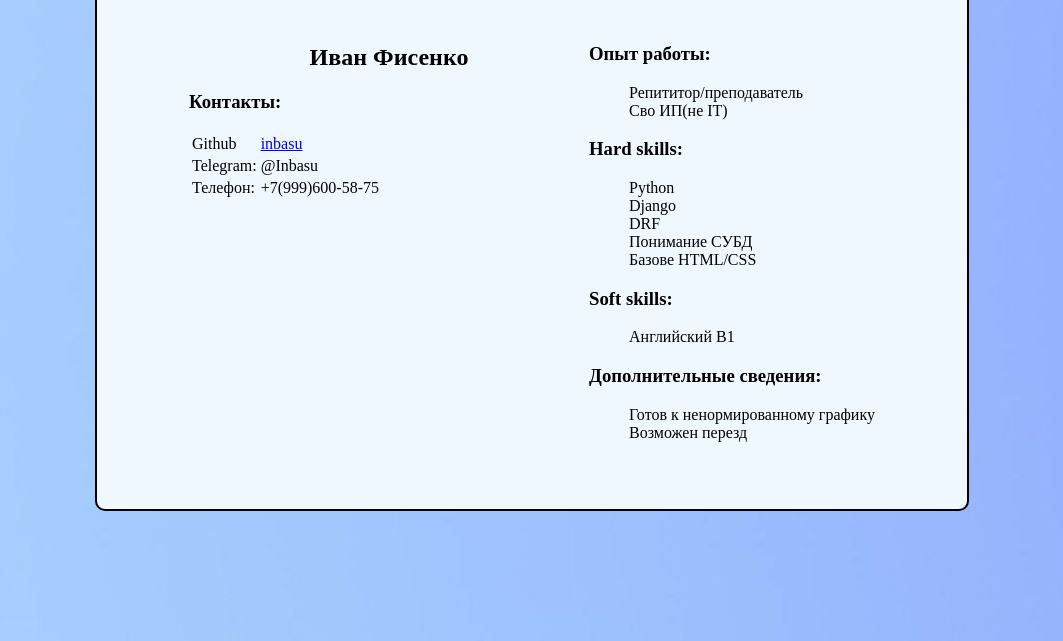
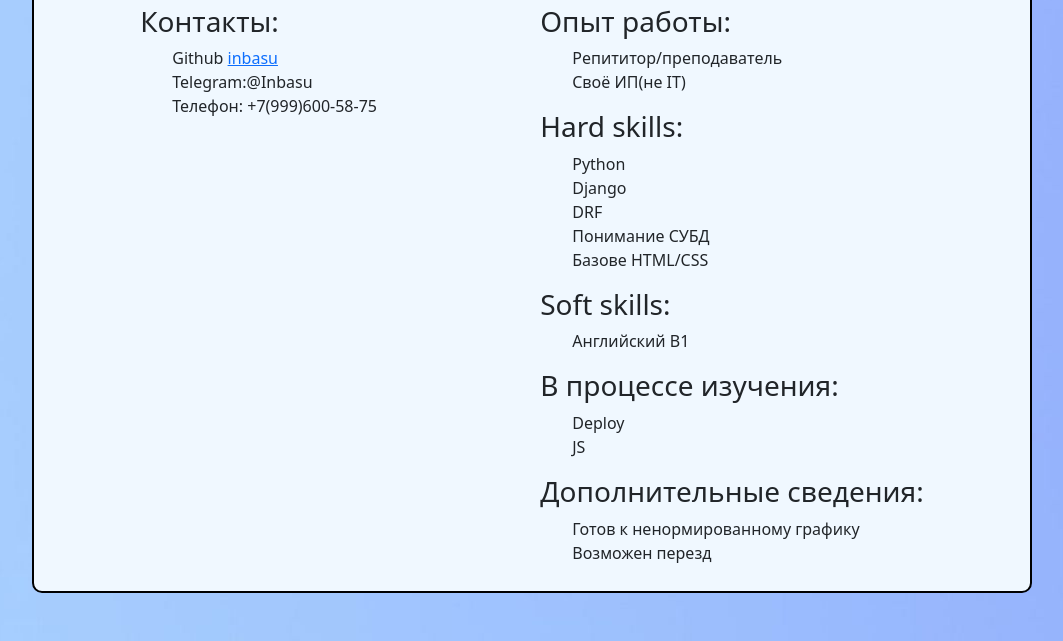
Before and after one commit to inbasu/resume, a plain HTML site: page index.html in a window 1280 px wide. Shown: the part 159-800 px from the top of the page, without its empty margins (108-1171 px from the left). Drawn offline with nearby package versions, Linux system fonts and the light colour scheme.

Commit message:
modified:   index.html 	modified:   style.css

```diff
--- a/index.html
+++ b/index.html
@@ -4,7 +4,7 @@
     <meta charset="UTF-8">
     <meta http-equiv="X-UA-Compatible" content="IE=edge">
     <meta name="viewport" content="width=device-width, initial-scale=1.0">
-    <script src="https://cdn.jsdelivr.net/npm/@popperjs/core@2.11.6/dist/umd/popper.min.js" integrity="sha384-oBqDVmMz9ATKxIep9tiCxS/Z9fNfEXiDAYTujMAeBAsjFuCZSmKbSSUnQlmh/jp3" crossorigin="anonymous"></script>
+    <link href="https://cdn.jsdelivr.net/npm/bootstrap@5.2.3/dist/css/bootstrap.min.css" rel="stylesheet" integrity="sha384-rbsA2VBKQhggwzxH7pPCaAqO46MgnOM80zW1RWuH61DGLwZJEdK2Kadq2F9CUG65" crossorigin="anonymous">
     <link rel="stylesheet" href="style.css">
     <title>My resume</title>
 </head>
@@ -12,33 +12,26 @@
 
     <article class="background">
     <div class="conteiner">
-        <div class="left">
-            <h2 class="name">Иван Фисенко</h2>
+        <h2 class="text-center">Иван Фисенко</h2>
+        <h4 class="name">Junior Python(Django)</h4>
+        <div class="row justify-content-md-center">
+        <div class="left col-md-auto">
+
             <h3>Контакты:</h3>
-            <table id="contacts">
-                <tr>
-                    <td>Github</td>
-                    <td><a href="https://github.com/inbasu">inbasu</a></td>
+                <ul>
+                    <li>Github    <a href="https://github.com/inbasu">inbasu</a></li>
+                    <li>Telegram:@Inbasu</li>
+                    <li>Телефон: +7(999)600-58-75</li>
+                </ul>
 
-                </tr>
-                <tr>
-                    <td>Telegram:</td>
-                    <td>@Inbasu</td>
-
-                </tr>
-                <tr>
-                    <td>Телефон:</td>
-                    <td>+7(999)600-58-75</td>
-                </tr>
-            </table>
         </div>
 
-        <div class="right">
+        <div class="right col-md-auto">
             <div class="right-info">
                 <h3>Опыт работы:</h3>
                     <ul>
                         <li>Репититор/преподаватель</li>
-                        <li>Сво ИП(не IT)</li>
+                        <li>Своё ИП(не IT)</li>
                     </ul>
                 <h3>Hard skills:</h3>
                     <ul>
@@ -53,13 +46,18 @@
                     <ul>
                         <li>Английский B1</li>
                     </ul>
+                <h3>В процессе изучения:</h3>
+                    <ul>
+                        <li>Deploy</li>
+                        <li>JS</li>
+                    </ul>
 
                     <h3>Дополнительные сведения:</h3>
                     <ul>
                         <li>Готов к ненормированному графику</li>
                         <li>Возможен перезд</li>
                     </ul>
-
+                </div>
             </div>
         </div>
     </div>
--- a/style.css
+++ b/style.css
@@ -17,11 +17,11 @@ html, body {
 }
 .conteiner {
     height: auto;
-    width: 60%;
+    width: 80%;
+    max-width: 1000px;
+    max-height: 800px;
     background-color: aliceblue;
-    padding:  4%;
-    display: flex;
-    justify-content: center;
+    padding:  10px;
     flex-wrap: wrap;
     border-radius: 10px;
     border:2px solid black;
@@ -30,6 +30,7 @@ html, body {
 
 .name {
     text-align: center;
+    padding-bottom: 20px;
 }
 
 .left {
```
